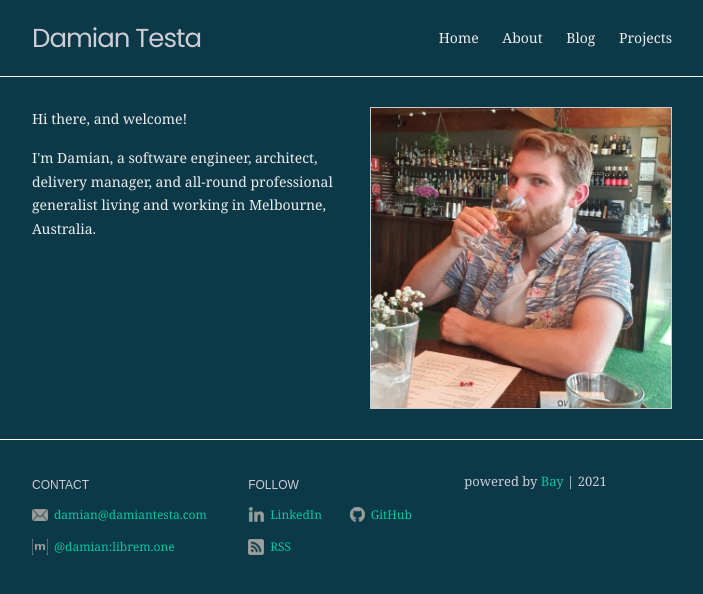
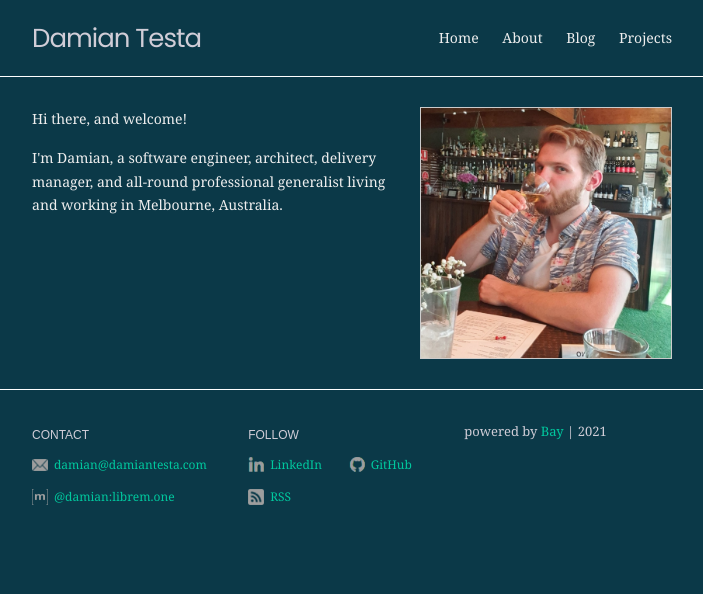
Before and after one commit to damiante/damiante.github.io, a Jekyll site: the page built from index.markdown, in a window 1280 px wide. Shown: the top 594 px of the page, without its empty margins (288-991 px from the left). Built offline with Jekyll 4.4.1, drawn with Linux system fonts in a browser that asks for light colours.

Commit message:
removed baseurl and url from _config.yaml to make github pages happy

```diff
--- a/_config.yml
+++ b/_config.yml
@@ -10,8 +10,8 @@
 description: >- # this means to ignore newlines until "baseurl:"
   This is Damian Testa's personal site, blog, and archive of projects and
   hobbies.
-baseurl: "" # the subpath of your site, e.g. /blog
-url: "https://damiantesta.com" # the base hostname & protocol for your site, e.g. http://example.com
+#baseurl: "" # the subpath of your site, e.g. /blog
+#url: "https://damiantesta.com" # the base hostname & protocol for your site, e.g. http://example.com
 
 header:
   pages:
@@ -38,9 +38,9 @@
       link: "https://matrix.to/#/@damian:librem.one"
   follow:
     - name: LinkedIn
-      link: http://linkedin.com/in/YourLinkedInUsername
+      link: https://linkedin.com/in/YourLinkedInUsername
     - name: GitHub
-      link: http://github.com/damiante
+      link: https://github.com/damiante
     - name: RSS
       link: /feed.xml
 
--- a/_sass/_site.scss
+++ b/_sass/_site.scss
@@ -3,12 +3,13 @@
   border: #ccc 1px solid;
   margin-left: 20px;
 
-  max-width: 300px;
+  max-width: 250px;
 
   @include media-query($on-mobile) {
     float: none;
     margin-bottom: 20px;
     margin-left: 0px;
+    max-width: 80%;
   }
 }
 
```
Also changed, not shown: 16 other files.
